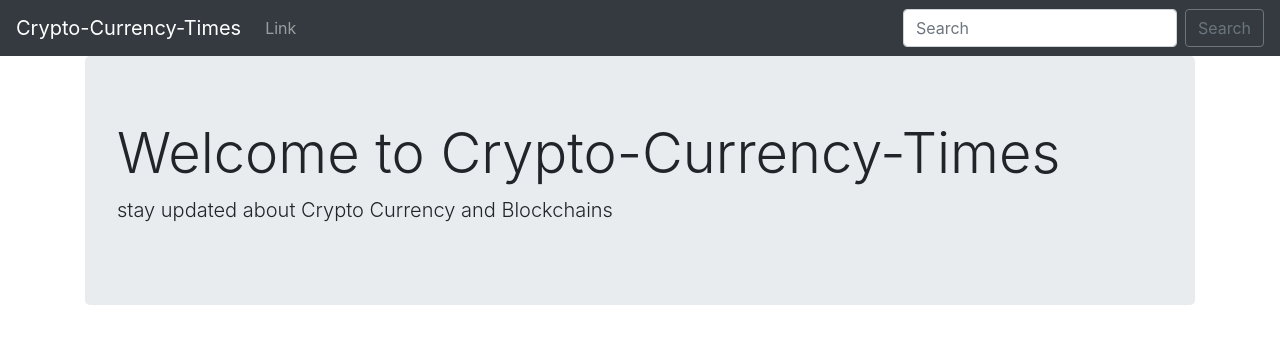
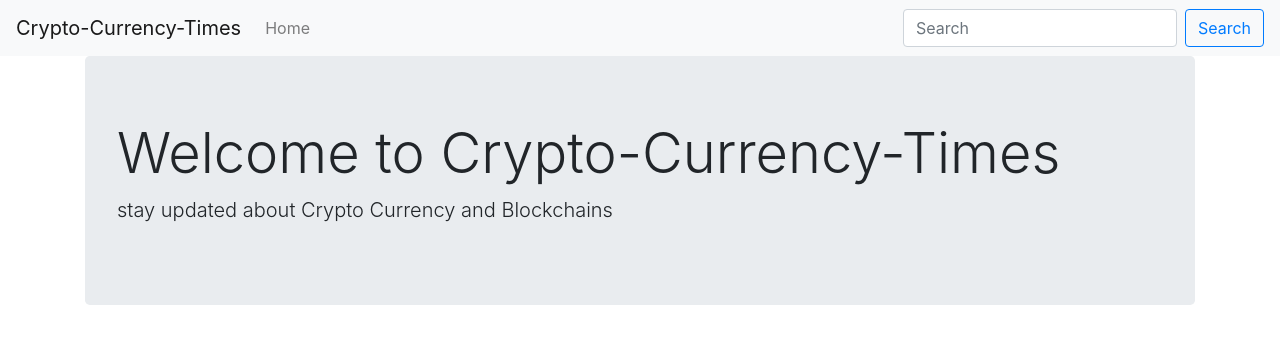
Before and after one commit to Josephbakulikira/Crypto-currency-news-app-API--Django, a Django app: template crypto/templates/Coin/Home.html in a window 1280 px wide. Shown: the top 344 px of the page. Run offline with Django 3.2, Linux system fonts and the light colour scheme; the template is opened without the code that fills it, so the values that code supplies are empty; some libraries are stand-ins or nearby versions.

Commit message:
light theme

```diff
--- a/crypto/templates/Coin/Home.html
+++ b/crypto/templates/Coin/Home.html
@@ -8,9 +8,7 @@
     </div>
   </div>
 
-  {% for key, value in price.DISPLAY.items %}
-    {{key}} : {{value}} <br/>
-  {% endfor %}
+
 
   <div class="container">
     <div class="row">
@@ -29,5 +27,8 @@
       {% endfor %}
     </div>
   </div>
+  {% for key, value in price.DISPLAY.items %}
+    {{key}} : {{value}} <br/>
+  {% endfor %}
 
 {% endblock %}
--- a/crypto/templates/Coin/base.html
+++ b/crypto/templates/Coin/base.html
@@ -9,7 +9,7 @@
   </head>
   <body>
 
-    <nav class="navbar navbar-expand-lg navbar-dark bg-dark">
+    <nav class="navbar navbar-expand-lg navbar-light bg-light">
       <a class="navbar-brand" href="#">Crypto-Currency-Times</a>
       <button class="navbar-toggler" type="button" data-toggle="collapse" data-target="#navbarSupportedContent" aria-controls="navbarSupportedContent" aria-expanded="false" aria-label="Toggle navigation">
         <span class="navbar-toggler-icon"></span>
@@ -18,12 +18,12 @@
       <div class="collapse navbar-collapse" id="navbarSupportedContent">
         <ul class="navbar-nav mr-auto">
           <li class="nav-item">
-            <a class="nav-link" href="#">Link</a>
+            <a class="nav-link" href="#">Home</a>
           </li>
         </ul>
         <form class="form-inline my-2 my-lg-0">
           <input class="form-control mr-sm-2" type="search" placeholder="Search" aria-label="Search">
-          <button class="btn btn-outline-secondary my-2 my-sm-0" type="submit">Search</button>
+          <button class="btn btn-outline-primary my-2 my-sm-0" type="submit">Search</button>
         </form>
       </div>
     </nav>
```
